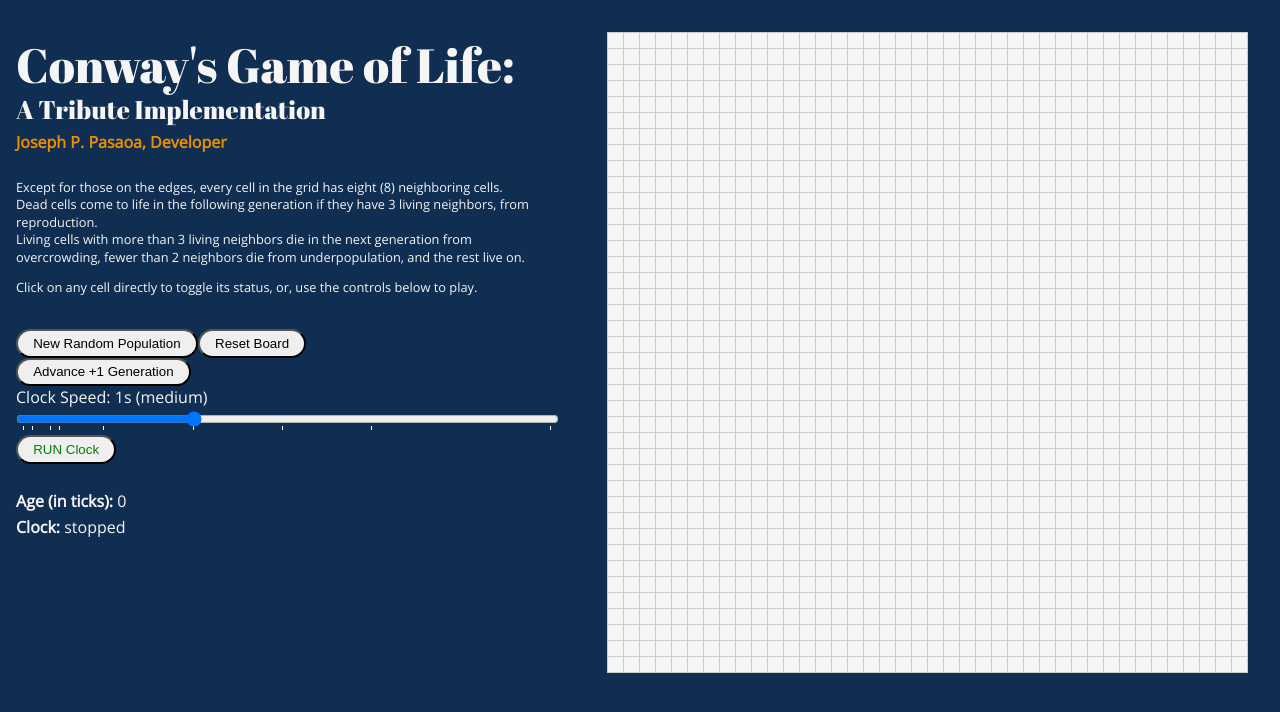
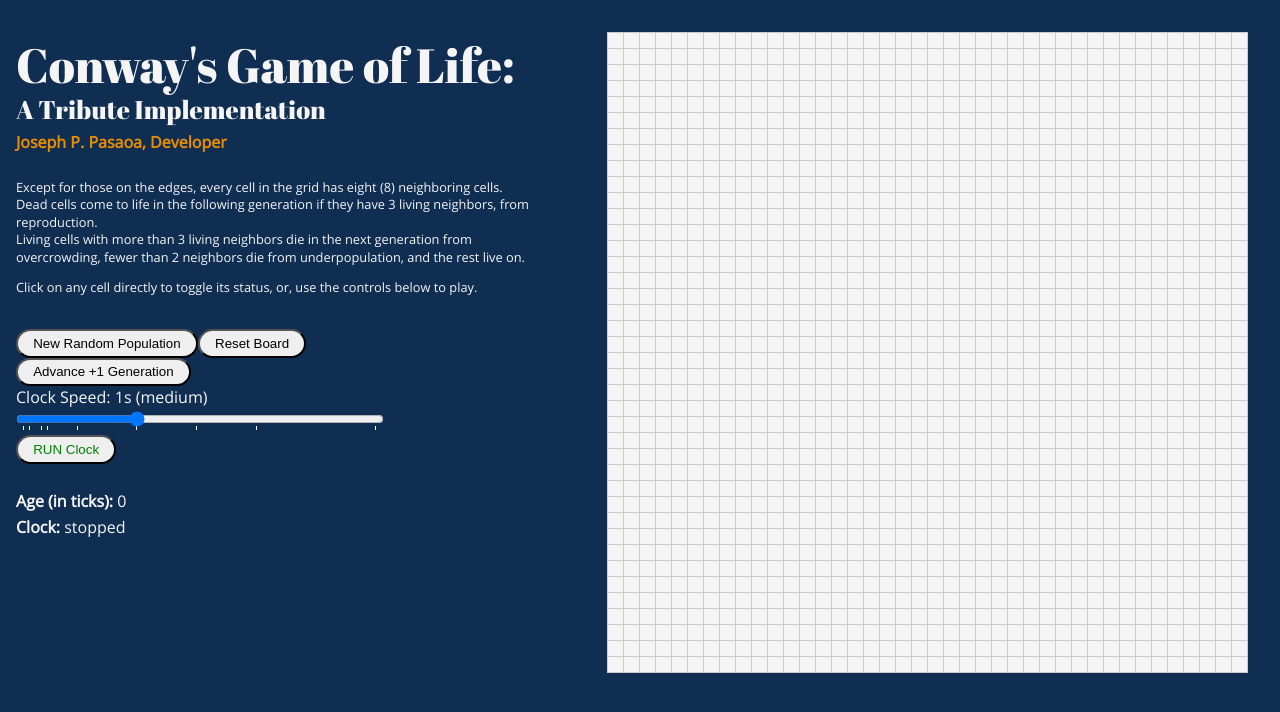
Before and after one commit to joseph-p-pasaoa/conways-game-of-life--react-ts, a React (Create React App) app: page / in a window 1280 px wide. Shown: the top 712 px of the page. Built offline with nearby package versions, Linux system fonts and the light colour scheme.

Commit message:
limit max-width of tickDuration slider

```diff
--- a/src/App.scss
+++ b/src/App.scss
@@ -183,6 +183,7 @@ button {
 }
 
 .tickduration__rangeinput {
+    max-width: 23rem;
     color: #f5f5f5;
 }
 
```
